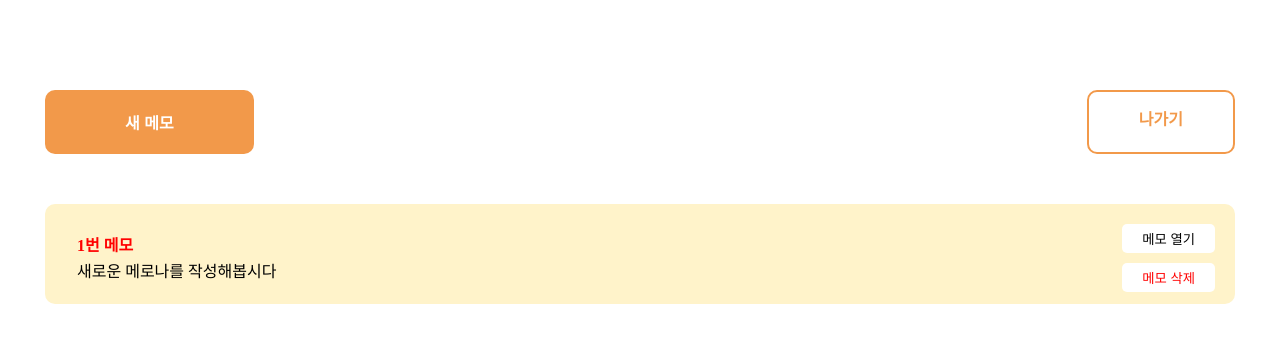
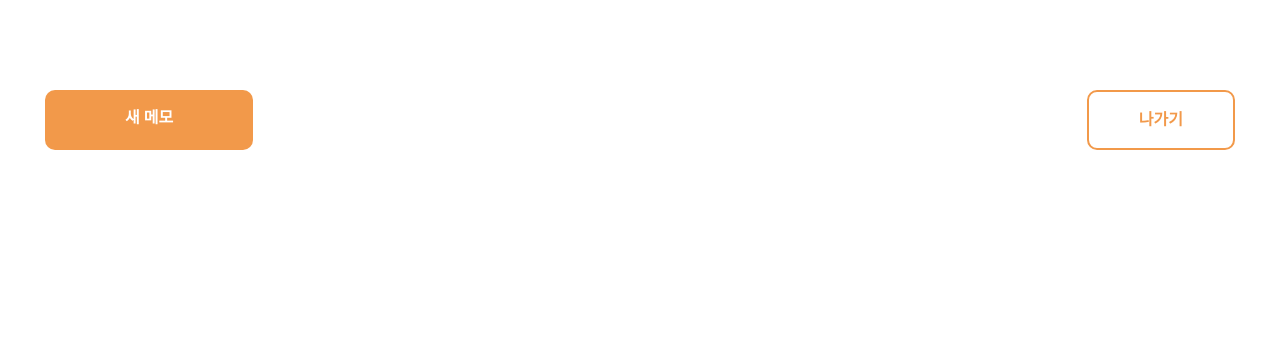
Before and after one commit to alsdnr757/js, a Django app: template sticky_memo/templates/memo.html in a window 1280 px wide. Shown: the top 343 px of the page. Run offline with Django 3.2, Linux system fonts and the light colour scheme; the template is opened without the code that fills it, so the values that code supplies are empty.

Commit message:
찐막 django

```diff
--- a/sticky_memo/templates/memo.html
+++ b/sticky_memo/templates/memo.html
@@ -1,46 +1,32 @@
+{% load static %}
 <!DOCTYPE html>
 <html lang="en">
   <head>
     <meta charset="UTF-8" />
     <meta http-equiv="X-UA-Compatible" content="IE=edge" />
     <meta name="viewport" content="width=device-width, initial-scale=1.0" />
-    <link rel="stylesheet" href="./css/reset.css" />
-    <link rel="stylesheet" href="./css/style.css" />
+    <link rel="stylesheet" href="{% static 'css/reset.css'%}" />
+    <link rel="stylesheet" href="{% static 'css/style.css'%}" />
     <title>Sticky memo</title>
   </head>
   <body>
     <div class="wrap">
       <header>
-        <button type="button" class="new-btn">새 메모</button>
-        <a href="index.html" class="exit-btn">나가기</a>
+        <a href="{% url 'memo_create' %}" class="new-btn">새 메모<!DOCTYPE html>
+        <html lang="en">
+        <head>
+          <meta charset="UTF-8">
+          <meta http-equiv="X-UA-Compatible" content="IE=edge">
+          <meta name="viewport" content="width=device-width, initial-scale=1.0">
+          <title>Document</title>
+        </head>
+        <body>
+
+        </body>
+        </html></a>
+        <a href="{% url 'main' %}" class="exit-btn">나가기</a>
       </header>
-      <ul>
-        <li class="memo">
-          <p class="title">1번 메모</p>
-          <p class="content">새로운 메로나를 작성해봅시다</p>
-          <div class="btn-wrap">
-            <button type="button" class="open-btn">메모 열기</button>
-            <button type="button" class="delete-btn">메모 삭제</button>
-          </div>
-        </li>
-      </ul>
     </div>
-
-    <!-- modal -->
-    <div class="hidden modal-wrap">
-      <form class="upload-form">
-        <div class="upload-btn-wrap">
-          <button type="submit" class="upload-btn">메모 저장</button>
-          <button type="button" class="close-btn">X</button>
-        </div>
-        <div class="input-wrap">
-          <label for="title" class="hidden">제목</label>
-          <input type="text" id="title" />
-          <label for="contents" class="hidden">내용</label>
-          <textarea id="contents"></textarea>
-        </div>
-      </form>
-    </div>
+    {% block get_all_memo %}{% endblock %}
   </body>
-  <script src="./js/memo.js"></script>
 </html>
```
Also changed, not shown: sticky_memo/templates/memo_list.html (+5 -25 lines).
